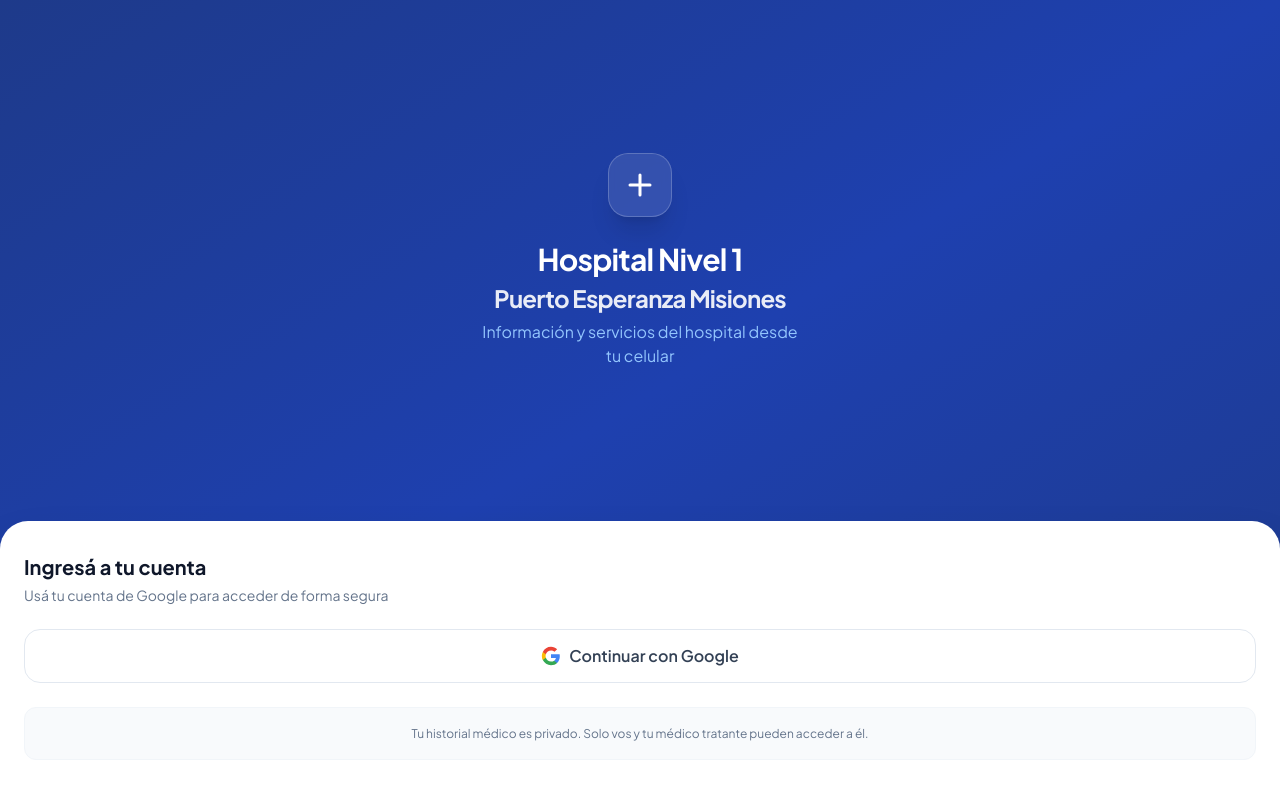
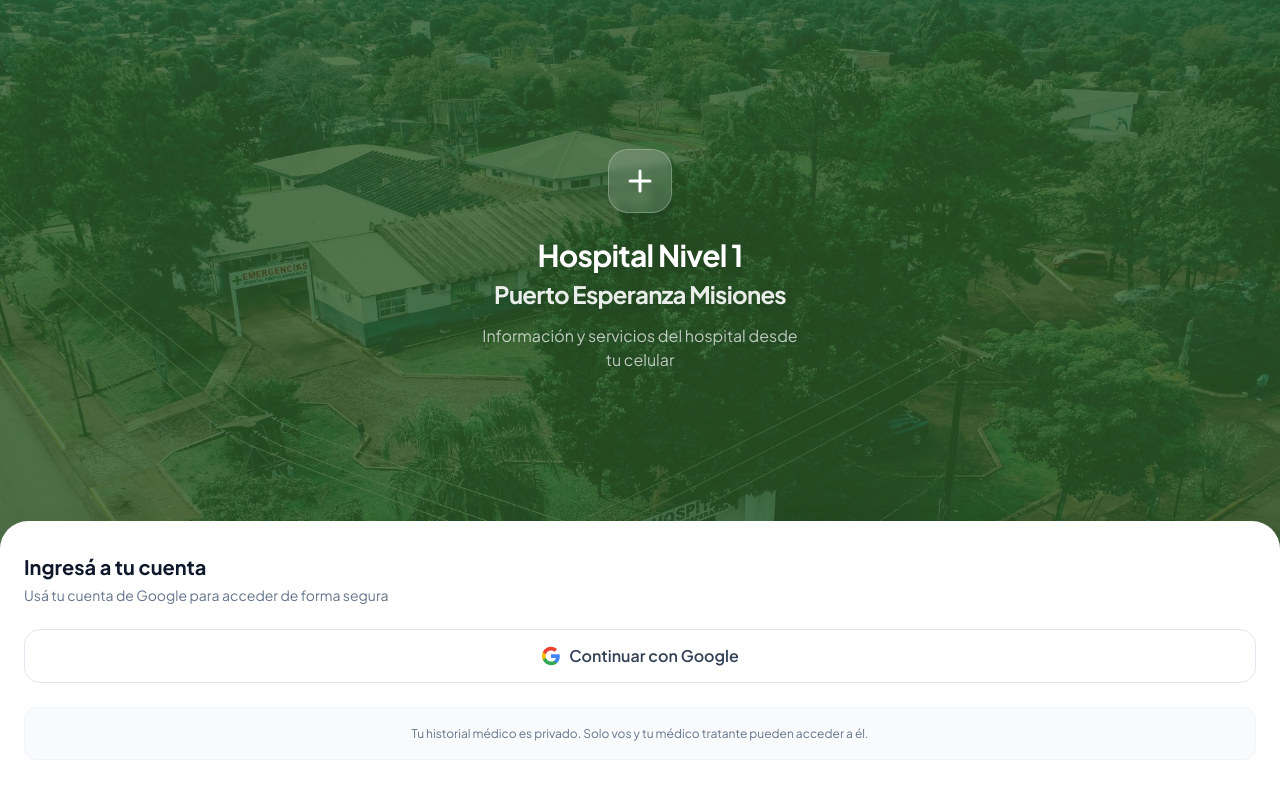
Before and after one commit to Irwin011235813/hospital-pwa, a React (Vite) app: page /login in a window 1280 px wide. Shown: the top 796 px of the page. Built offline with nearby package versions, Linux system fonts and the light colour scheme; no server answers.

Commit message:
nuevo diseño de pantalla login

```diff
--- a/src/pages/LoginPage.tsx
+++ b/src/pages/LoginPage.tsx
@@ -16,25 +16,33 @@ export default function LoginPage() {
   }
 
   return (
-    <div className="min-h-screen bg-gradient-to-br from-brand-900 via-brand-800 to-brand-900 flex flex-col">
+    <div className="min-h-screen flex flex-col relative overflow-hidden">
+      {/* Foto aérea del hospital como fondo */}
+      <div
+        className="absolute inset-0 bg-cover bg-center bg-no-repeat"
+        style={{ backgroundImage: "url('/icons/img del hosp aerea.jpg')" }}
+      />
+      {/* Overlay verde selva translúcido */}
+      <div className="absolute inset-0 bg-[#2D5A27]/80" />
+
       {/* Brand bar */}
-      <div className="flex-1 flex flex-col items-center justify-center px-6 py-12">
-        <div className="w-16 h-16 rounded-[20px] bg-white/10 border border-white/20 flex items-center justify-center mb-6 backdrop-blur-sm shadow-xl">
+      <div className="relative flex-1 flex flex-col items-center justify-center px-6 py-12">
+        <div className="w-16 h-16 rounded-[20px] bg-white/15 border border-white/25 flex items-center justify-center mb-6 backdrop-blur-sm shadow-xl">
           <svg width="32" height="32" viewBox="0 0 32 32" fill="none">
             <path d="M16 6v20M6 16h20" stroke="white" strokeWidth="3" strokeLinecap="round"/>
           </svg>
         </div>
-        <h1 className="font-bold text-3xl text-white tracking-tight mb-1 text-center max-w-xs mx-auto leading-tight">
-  Hospital Nivel 1 <br />
-  <span className="text-2xl opacity-90">Puerto Esperanza Misiones</span>
-</h1>
-        <p className="text-brand-300 text-base text-center max-w-xs">
+        <h1 className="font-bold text-3xl text-white tracking-tight mb-1 text-center max-w-xs mx-auto leading-tight drop-shadow-md">
+          Hospital Nivel 1 <br />
+          <span className="text-2xl opacity-90">Puerto Esperanza Misiones</span>
+        </h1>
+        <p className="text-white/70 text-base text-center max-w-xs mt-2 drop-shadow">
           Información y servicios del hospital desde tu celular
         </p>
       </div>
 
       {/* Login card */}
-      <div className="bg-white rounded-t-[28px] px-6 pt-8 pb-10 shadow-2xl">
+      <div className="relative bg-white rounded-t-[28px] px-6 pt-8 pb-10 shadow-2xl">
         <h2 className="font-bold text-slate-900 text-xl mb-1">Ingresá a tu cuenta</h2>
         <p className="text-slate-500 text-sm mb-6">
           Usá tu cuenta de Google para acceder de forma segura
@@ -45,10 +53,10 @@ export default function LoginPage() {
         <button
           onClick={handleGoogle}
           disabled={loading}
-          className="btn btn-secondary btn-lg w-full border-slate-200 hover:border-brand-300 hover:bg-brand-50 transition-colors"
+          className="btn btn-secondary btn-lg w-full border-slate-200 hover:border-[#2D5A27]/40 hover:bg-[#2D5A27]/5 transition-colors"
         >
           {loading ? (
-            <Loader2 size={20} className="animate-spin text-brand-600" />
+            <Loader2 size={20} className="animate-spin text-[#2D5A27]" />
           ) : (
             <svg width="20" height="20" viewBox="0 0 24 24" aria-hidden>
               <path d="M22.56 12.25c0-.78-.07-1.53-.2-2.25H12v4.26h5.92c-.26 1.37-1.04 2.53-2.21 3.31v2.77h3.57c2.08-1.92 3.28-4.74 3.28-8.09z" fill="#4285F4"/>
```
Also changed, not shown: public/icons/img del hosp aerea.jpg (added).
